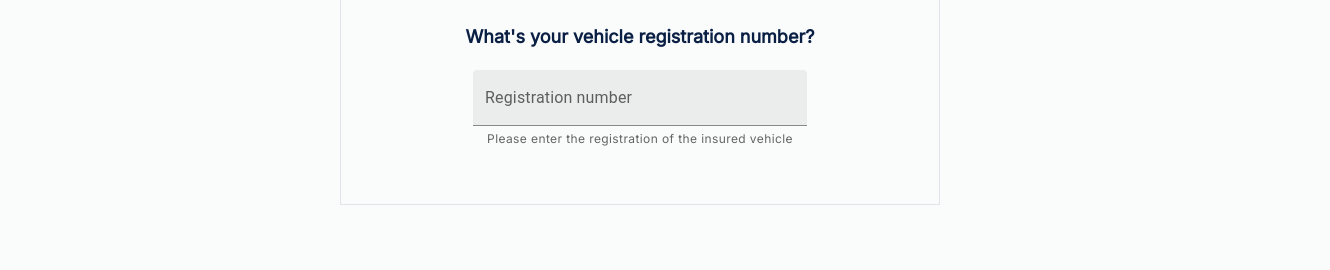
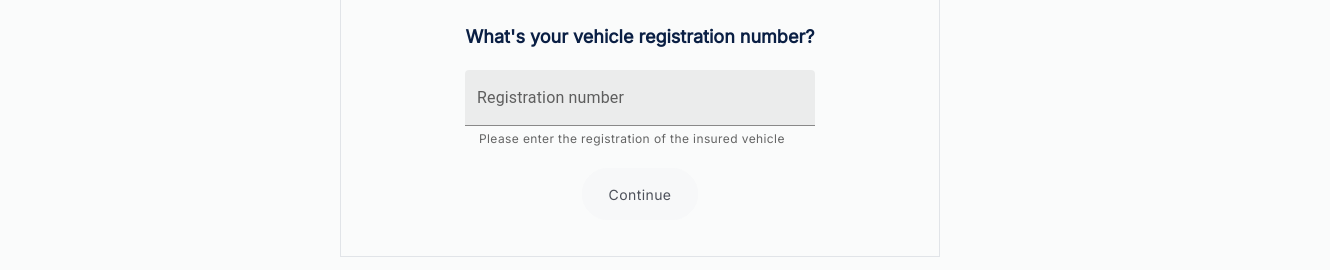
Before and after one commit to narasimnsl/ads_demo, a React (Create React App) app: page / in a window 1280 px wide. Shown: the part 344-614 px from the top of the page, 1330 px wide, since content can reach past the window. Built offline with nearby package versions, Linux system fonts and the light colour scheme.

Commit message:
Added validation and continue

```diff
--- a/src/components/PostCodeDetails.js
+++ b/src/components/PostCodeDetails.js
@@ -6,7 +6,9 @@ function PostCodeDetails() {
 
   const postParm = {
     label:'Postcode',
-    helperText:'Please enter the postcode where your car is garaged'
+    helperText:'Please enter the postcode where your car is garaged',
+    inputProps:{maxLength: 4},
+    error:false
   }
 
   return (
--- a/src/components/RegoDetails.js
+++ b/src/components/RegoDetails.js
@@ -1,18 +1,34 @@
-import React from 'react';
+import React, {useState} from 'react';
 import './scss/FormInput.scss';
 import StyledTextField from './material-ui/StyledTextField';
 
 function RegoDetails() {
 
-  const regoParm = {
+  const regoParmDefault = {
     label:'Registration number',
-    helperText:'Please enter the registration of the insured vehicle'
+    helperText:'Please enter the registration of the insured vehicle',
+    inputProps:{},
+    error:false
   }
+  const [regoParm, setRegoParam] = useState(regoParmDefault);
+
+const validateOnBlur = (_val) => {
+    // Validation failed for special charecters
+    if (! /^[a-zA-Z0-9\-]+$/.test(_val)) {
+      const errParam = {...regoParmDefault}
+      errParam.error = true;
+      errParam.helperText ='Special charecters found in registration number';
+      setRegoParam(errParam)
+    } else {
+      setRegoParam(regoParmDefault)
+    }
+ };
+
 
   return (
     <div className='form-input-details'>
       <h4>What's your vehicle registration number?</h4>
-      <StyledTextField formDetails= {regoParm}/>
+      <StyledTextField formDetails= {regoParm} validateOnBlur={validateOnBlur} />
     </div>
   );
 }
--- /dev/null
+++ b/src/components/material-ui/StyledButton.js
@@ -0,0 +1,38 @@
+import * as React from 'react';
+import { styled } from '@mui/material/styles';
+import Button from '@mui/material/Button';
+import PropTypes from 'prop-types';
+
+
+
+const ColorButton = styled(Button)(() => ({
+    boxShadow: 'none',
+    textTransform: 'none',
+    fontSize: 14,
+    border: '1px solid',
+    borderRadius: '28px',
+    lineHeight: '21px',
+    backgroundColor: '#F7F8F9',
+    borderColor: '#F7F8F9',
+    fontFamily:'Inter',
+    color:'#4D515B',
+    height: '52px',
+    width: '116px',
+    '&:hover': {
+        backgroundColor: '#F7F8F9',
+        borderColor: '#F7F8F9',
+        boxShadow: 'none',
+      },
+}));
+
+export default function StyledButton({buttonText}) {
+  return (
+
+      <ColorButton variant="contained">{buttonText}</ColorButton>
+
+  );
+}
+
+StyledButton.propTypes = {
+    buttonText: PropTypes.string
+};
--- a/src/components/material-ui/StyledTextField.js
+++ b/src/components/material-ui/StyledTextField.js
@@ -2,6 +2,7 @@ import * as React from 'react';
 import TextField from '@mui/material/TextField';
 import { styled } from '@mui/material/styles';
 import PropTypes from 'prop-types';
+import useMediaQuery from '@mui/material/useMediaQuery';
 
 const ValidationTextField = styled(TextField)({
     "&": {
@@ -23,15 +24,25 @@ const ValidationTextField = styled(TextField)({
 
 });
 
-export default function StyledTextField({formDetails}) {
+export default function StyledTextField({formDetails, validateOnBlur}) {
+
+    const handleOnBlur = (event) => {
+        validateOnBlur(event.target.value);
+    };
+    const isMobile = useMediaQuery('(max-width:425px)', { noSsr: true });
+
     return (
 
         <div>
             <ValidationTextField
             id="filled-helperText"
+            error = {formDetails.error}
             label={formDetails.label}
             helperText={formDetails.helperText}
             variant="filled"
+            inputProps={formDetails.inputProps}
+            onBlur={handleOnBlur}
+            sx={{ minWidth:isMobile? 250: 350 }}
             />
         </div>
 
@@ -39,5 +50,6 @@ export default function StyledTextField({formDetails}) {
 }
 
 StyledTextField.propTypes = {
-    formDetails: PropTypes.object
+    formDetails: PropTypes.object,
+    validateOnBlur: PropTypes.func
 };
--- a/src/components/scss/Footer.scss
+++ b/src/components/scss/Footer.scss
@@ -7,7 +7,6 @@
   position: absolute;
   bottom:0;
   height: 70px;
-  width:100%;
   padding-left: 50px;
   background-color: variables.$footer-bg-clr;
   .terms-link {
--- a/src/containers/CustomerDetails.js
+++ b/src/containers/CustomerDetails.js
@@ -1,8 +1,10 @@
 import React, {useState} from 'react';
 import './scss/CustomerDetails.scss';
 import StyledToggleButton from '../components/material-ui/StyledToggleButton';
+import StyledButton from '../components/material-ui/StyledButton';
 import PostCodeDetail from '../components/PostCodeDetails';
 import RegoDetails from '../components/RegoDetails';
+
 
 function CustomerDetails() {
   const toggleParam = [
@@ -20,6 +22,7 @@ function CustomerDetails() {
           <StyledToggleButton toggleParam={toggleParam} onToggleChange={setToggleValue} />
           {toggleVal === toggleParam[0].value && <RegoDetails/>}
           {toggleVal === toggleParam[1].value && <PostCodeDetail/>}
+          <StyledButton buttonText="Continue"/>
         </div>
       </section>
     </div>
```
Lines whose indentation alone changed are shown as unchanged.
